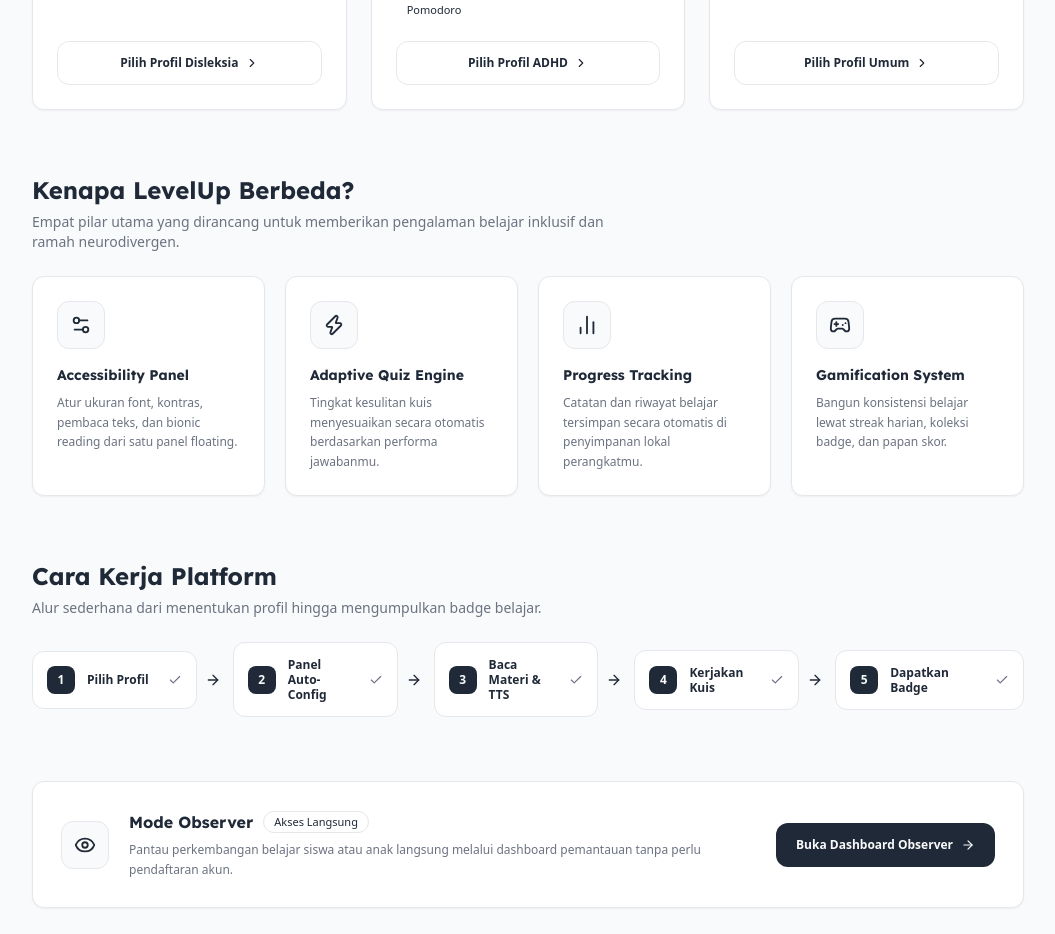
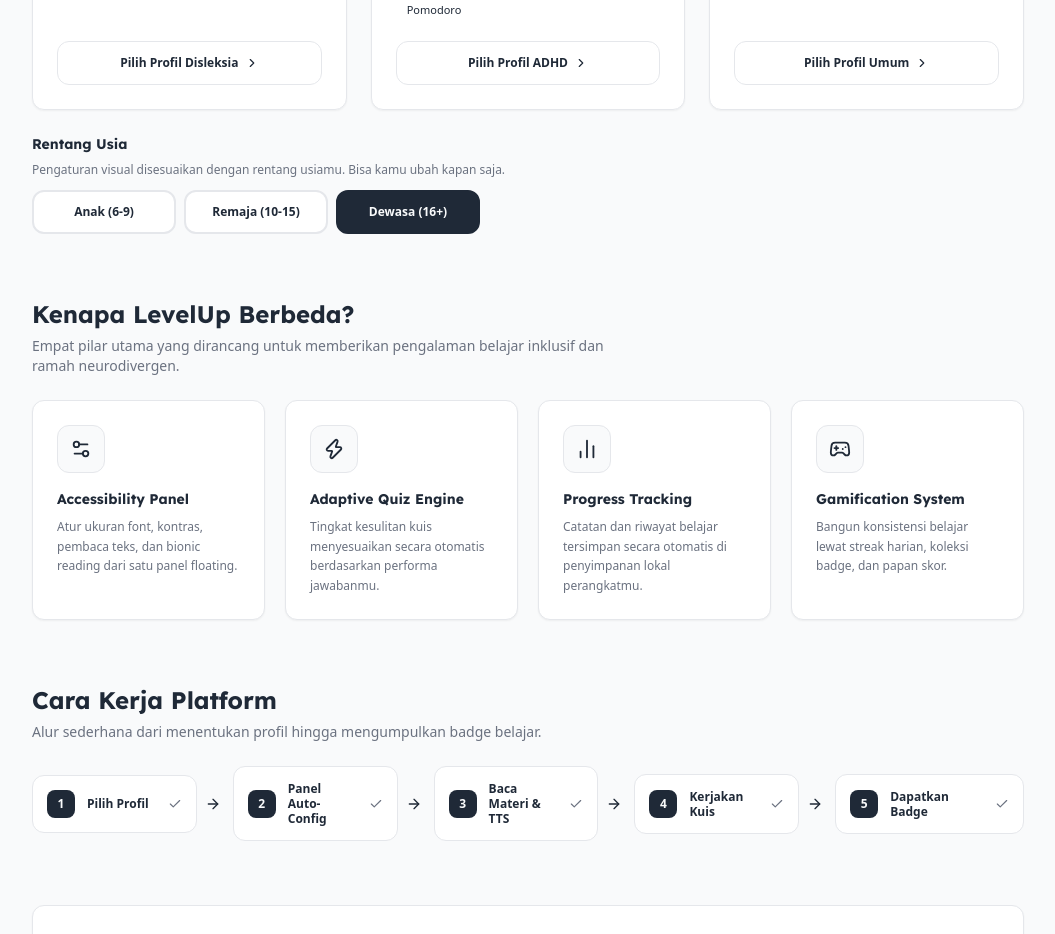
Before and after one commit to kemal-faza/neurodivergent-lms, a Next.js app: page / in a window 1280 px wide. Shown: the part 1620-2554 px from the top of the page, without its empty margins (112-1167 px from the left). Built offline with nearby package versions, Linux system fonts and the light colour scheme.

Commit message:
feat(landing): selektor rentang usia 3 segmen di onboarding

```diff
--- a/src/app/page.tsx
+++ b/src/app/page.tsx
@@ -6,7 +6,9 @@ import { ProfileCard } from "@/components/landing/ProfileCard";
 import { FeatureCard } from "@/components/landing/FeatureCard";
 import { FlowStep } from "@/components/landing/FlowStep";
 import { ObserverCTA } from "@/components/landing/ObserverCTA";
-import type { Profile } from "@/lib/types";
+import { useState } from "react";
+import { AGE_BAND_LABELS } from "@/lib/constants";
+import type { AgeBand, Profile } from "@/lib/types";
 import type { LucideIcon } from "lucide-react";
 
 const profiles: Array<{
@@ -91,6 +93,7 @@ const flowSteps = [
 ];
 
 export default function LandingPage() {
+  const [ageBand, setAgeBand] = useState<AgeBand>("dewasa");
   return (
     <div className="max-w-5xl mx-auto px-4 py-8 font-sans">
       {/* Hero */}
@@ -120,8 +123,34 @@ export default function LandingPage() {
                 iconBgClass={p.iconBgClass}
                 iconClass={p.iconClass}
                 Icon={p.Icon}
+                ageBand={ageBand}
               />
             ))}
+          </div>
+
+          <div className="mt-6">
+            <h3 className="text-sm font-bold font-lexend text-fg mb-2">
+              Rentang Usia
+            </h3>
+            <p className="text-xs text-muted mb-3 font-sans">
+              Pengaturan visual disesuaikan dengan rentang usiamu. Bisa kamu ubah kapan saja.
+            </p>
+            <div className="grid grid-cols-3 gap-2 max-w-md">
+              {(["anak", "remaja", "dewasa"] as AgeBand[]).map((band) => (
+                <button
+                  key={band}
+                  type="button"
+                  onClick={() => setAgeBand(band)}
+                  className={`text-xs px-3 py-2.5 border-2 rounded-xl font-sans font-semibold min-h-[44px] transition-colors ${
+                    ageBand === band
+                      ? "border-fg bg-fg text-bg"
+                      : "border-border bg-card text-fg hover:bg-muted/10"
+                  }`}
+                >
+                  {AGE_BAND_LABELS[band]}
+                </button>
+              ))}
+            </div>
           </div>
         </section>
 
--- a/src/components/landing/ProfileCard.tsx
+++ b/src/components/landing/ProfileCard.tsx
@@ -5,7 +5,7 @@ import { ChevronRight, Check } from "lucide-react";
 import { Card } from "@/components/ui/Card";
 import { Badge } from "@/components/ui/Badge";
 import { useAccessibilityStore } from "@/stores/accessibilityStore";
-import type { Profile } from "@/lib/types";
+import type { Profile, AgeBand } from "@/lib/types";
 import { cn } from "@/lib/cn";
 
 interface ProfileCardProps {
@@ -20,11 +20,13 @@ interface ProfileCardProps {
   borderClass: string;
   iconBgClass: string;
   Icon: React.ComponentType<{ size?: number; className?: string; "aria-hidden"?: boolean }>;
+  ageBand: AgeBand;
 }
 
 export function ProfileCard({
   profile,
   Icon,
+  ageBand,
 }: ProfileCardProps) {
   const router = useRouter();
   const applyProfile = useAccessibilityStore((s) => s.applyProfile);
@@ -33,7 +35,7 @@ export function ProfileCard({
   const isActive = currentProfile === profile.id;
 
   const handleSelect = () => {
-    applyProfile(profile.id);
+    applyProfile(profile.id, ageBand);
     router.push("/belajar");
   };
 
```
